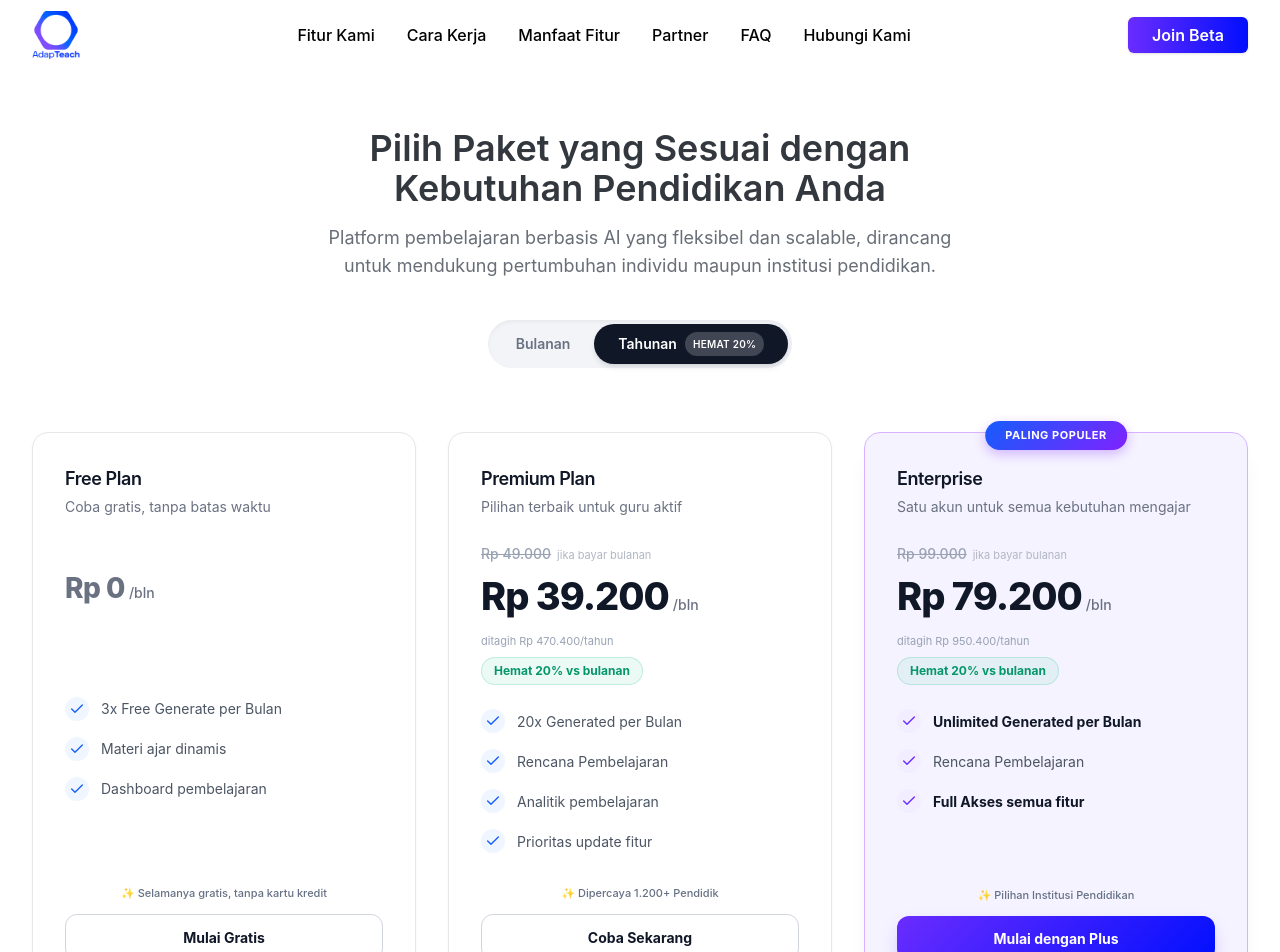
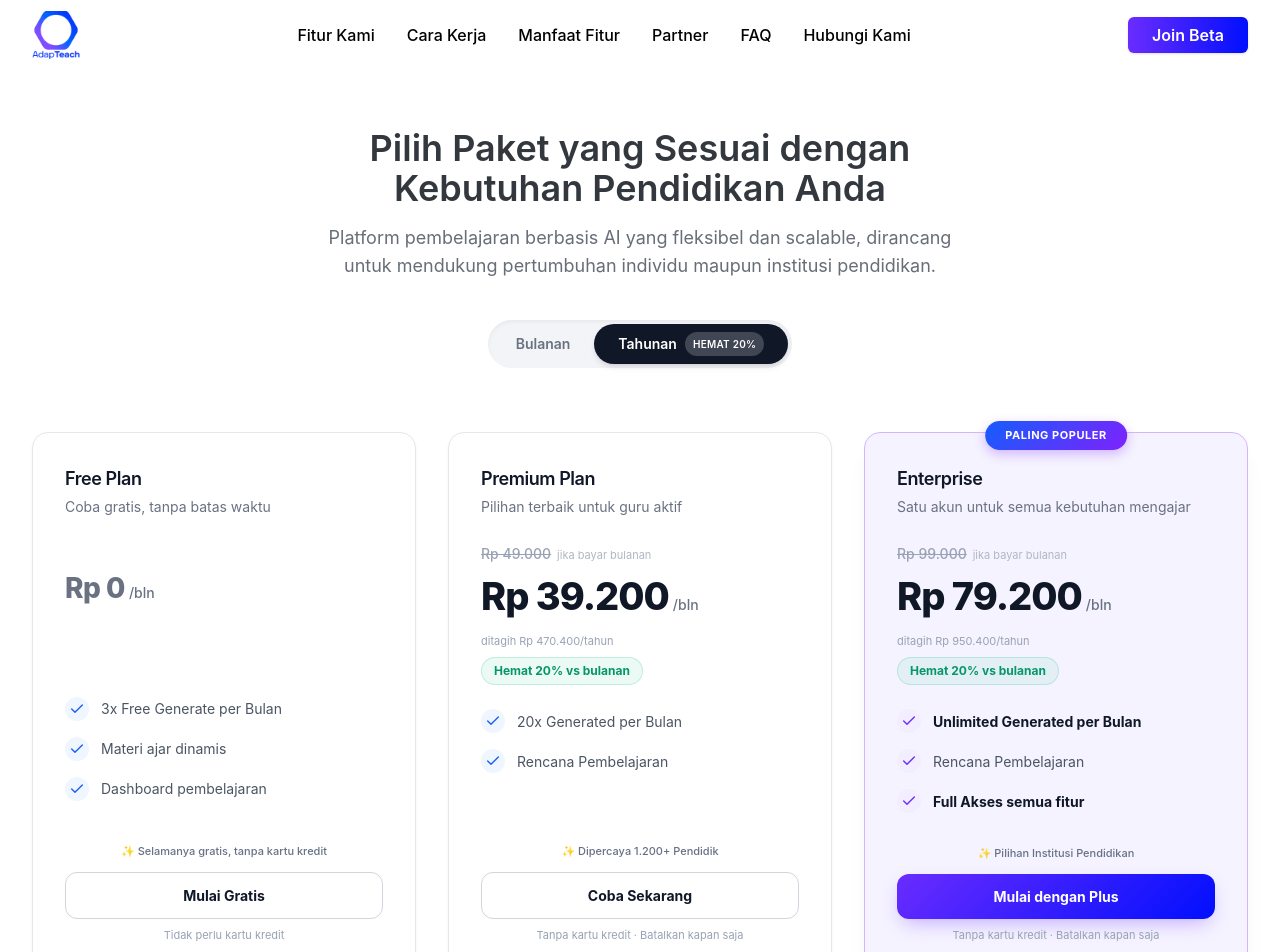
Before and after one commit to LouisJonathan88/lp-adapteach, a React (Vite) app: page /pricing in a window 1280 px wide. Shown: the top 952 px of the page. Built offline with nearby package versions, Linux system fonts and the light colour scheme.

Commit message:
update yearly & monthly

```diff
--- a/src/screens/PricingPage/Pricing.tsx
+++ b/src/screens/PricingPage/Pricing.tsx
@@ -29,8 +29,6 @@ const bulananPlans = [
     features: [
       "20x Generated per Bulan",
       "Rencana Pembelajaran",
-      "Analitik pembelajaran",
-      "Prioritas update fitur",
     ],
     buttonText: "Coba Sekarang",
     isPopular: true,
@@ -81,8 +79,6 @@ const tahunanPlans = [
     features: [
       "20x Generated per Bulan",
       "Rencana Pembelajaran",
-      "Analitik pembelajaran",
-      "Prioritas update fitur",
     ],
     buttonText: "Coba Sekarang",
     isPopular: false,
```
